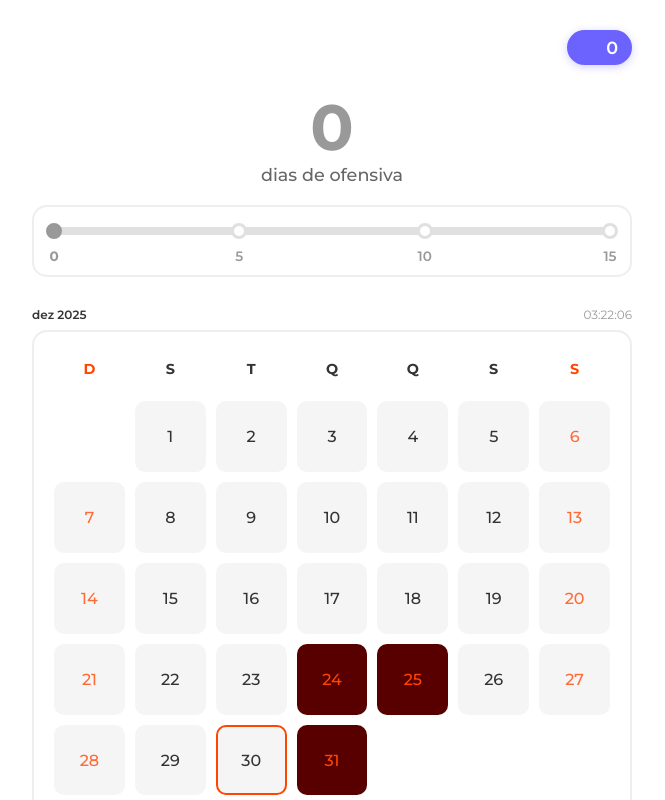
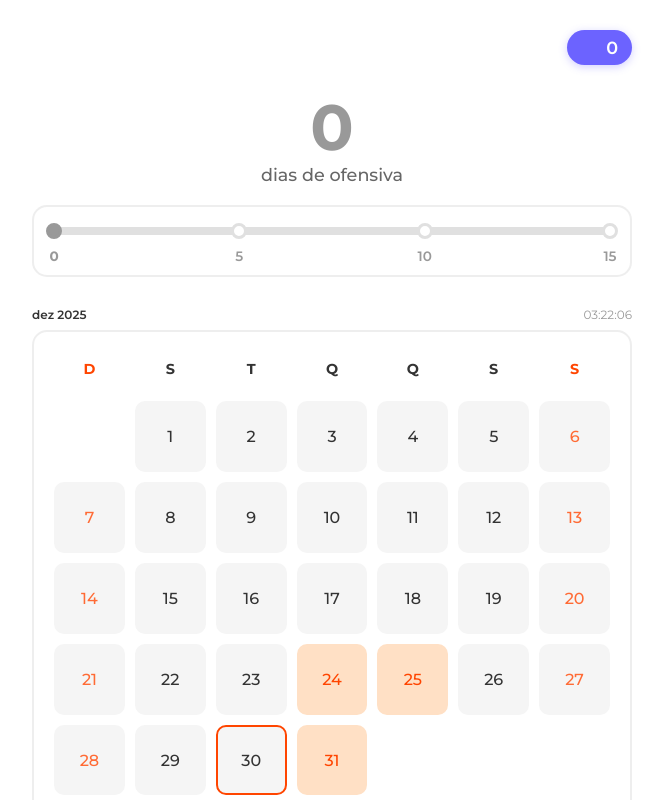
Before and after one commit to themvdiass/constancy, a React (Create React App) app: page / in a window 1280 px wide. Shown: the top 800 px of the page, without its empty margins (308-973 px from the left). Built offline with nearby package versions, Linux system fonts and the light colour scheme; some icons are missing; the HTML template or start-up script is replaced by a standard one.

Commit message:
muda cor escuro

```diff
--- a/src/App.css
+++ b/src/App.css
@@ -405,13 +405,15 @@ h1 {
 
 
 .calendar-day.holiday:not(.checked):not(.blocked) {
-  background: #580000 !important;
+  background: #ffe0c5 !important;
   color: #ff4500 !important;
+  border: 2px solid #ffe0c5 !important;
 }
   /* Unifica cor de feriado não marcado no modo escuro igual ao modo claro */
   .App.dark-mode .calendar-day.holiday:not(.checked):not(.blocked) {
-    background: #580000 !important;
+    background: #ffe0c5 !important;
     color: #ff4500 !important;
+    border: 2px solid #ffe0c5 !important;
   }
 
 /* Garante que checked/blocked sempre prevaleçam sobre holiday */
@@ -431,7 +433,8 @@ h1 {
 
 .App.dark-mode .calendar-day.holiday:not(.checked):not(.blocked) {
   background: #580000 !important;
-  color: #ff4500 !important;
+  color: #ffffff !important;
+  border: 2px solid #580000 !important;
 }
 
 .calendar-day.weekend.checked {
```
Also changed, not shown: 11 other files (tests, documents, lock files or other folders).
